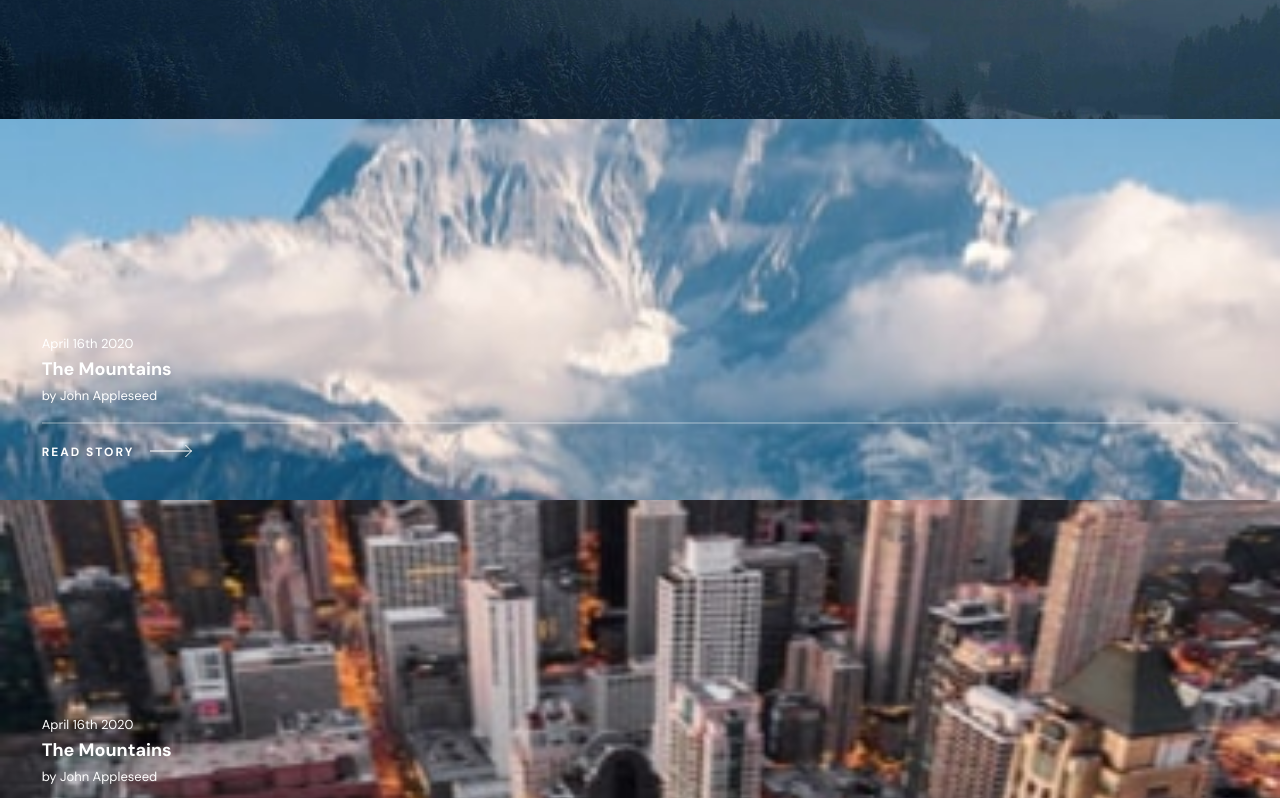
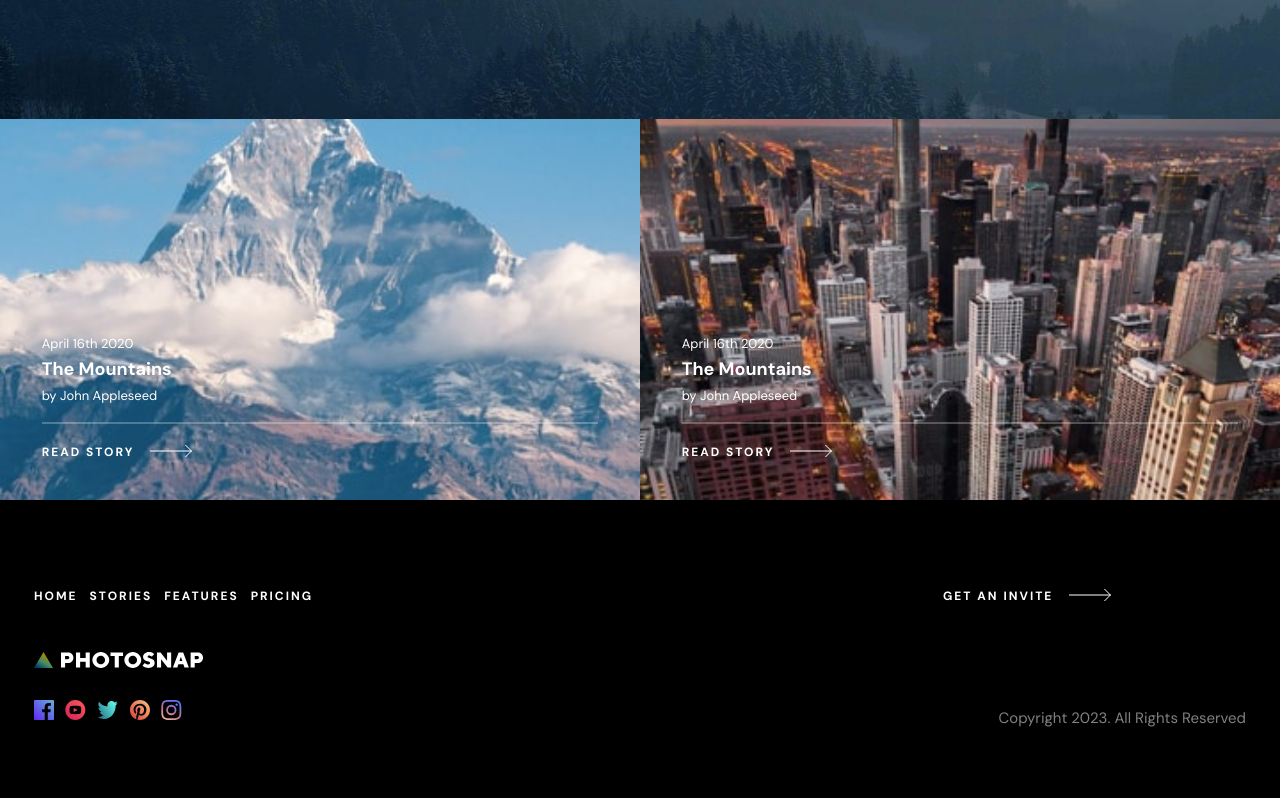
Before and after one commit to alexJSanchez/PhotoSnap, a React (Create React App) app in the folder photosnap/: page /stories in a window 1280 px wide. Shown: the part 582-1380 px from the top of the page. Built offline with nearby package versions, Linux system fonts and the light colour scheme; the HTML template or start-up script is replaced by a standard one.

Commit message:
add grid

```diff
--- a/photosnap/src/pages/Stories.js
+++ b/photosnap/src/pages/Stories.js
@@ -42,8 +42,8 @@ export default function Stories() {
 					</div>
 				</div>
 			</div>
-			<div>
-				<div className="bg-mountain bg-center bg-no-repeat bg-cover">
+			<div className="tablet:grid tablet:grid-cols-2">
+				<div className="bg-mountain tablet:bg-mountainmid bg-center bg-no-repeat bg-cover">
 					<div className="pt-[215px] pb-[40px] px-[41.67px] min-h-[375px] text-white  ">
 						<p className="text-[13px] ">April 16th 2020</p>
 						<h3 className="text-[18px] py-[4px] font-bold leading-[25px]">
@@ -59,7 +59,7 @@ export default function Stories() {
 						</div>
 					</div>
 				</div>
-				<div className="bg-cityscapes bg-center bg-no-repeat bg-cover">
+				<div className="bg-cityscapes tablet:bg-cityscapesmid bg-center bg-no-repeat bg-cover">
 					<div className="pt-[215px] pb-[40px] px-[41.67px] min-h-[375px] text-white  ">
 						<p className="text-[13px] ">April 16th 2020</p>
 						<h3 className="text-[18px] py-[4px] font-bold leading-[25px]">
--- a/photosnap/tailwind.config.js
+++ b/photosnap/tailwind.config.js
@@ -10,7 +10,9 @@ module.exports = {
 			backgroundImage: {
 				"hero-pattern": "url('./assets/stories/desktop/moon-of-appalacia.jpg')",
 				mountain: "url('./assets/stories/mobile/mountains.jpg')",
+				mountainmid: "url('./assets/stories/desktop/mountains.jpg')",
 				cityscapes: "url('./assets/stories/mobile/cityscapes.jpg')",
+				cityscapesmid: "url('./assets/stories/desktop/cityscapes.jpg')",
 			},
 			fontSize: {
 				head1: [
```
